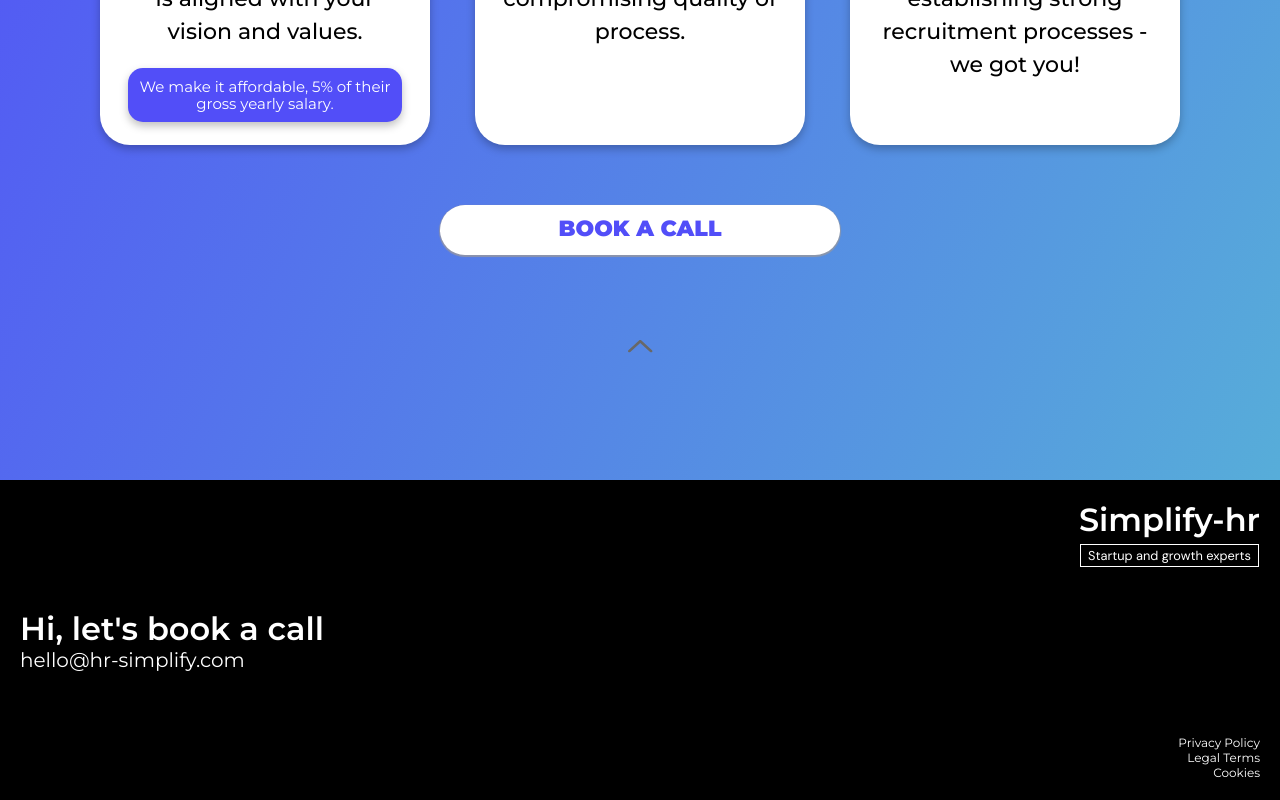
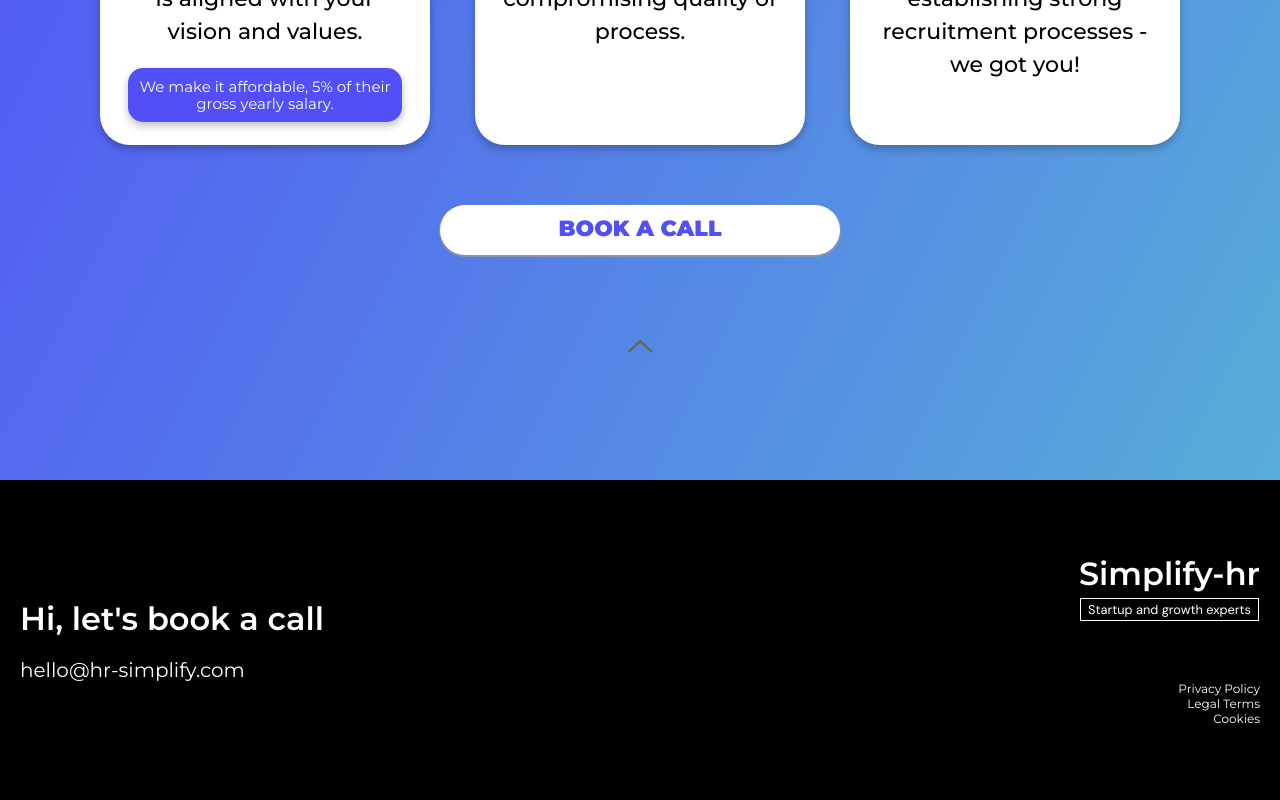
Before and after one commit to SmaelNicolas/Simplifyhr, a React (Create React App) app: page / in a window 1280 px wide. Shown: the part 2563-3363 px from the top of the page. Built offline with nearby package versions, Linux system fonts and the light colour scheme.

Commit message:
responsive fixings

```diff
--- a/src/Components/Footer/FooterStyled.js
+++ b/src/Components/Footer/FooterStyled.js
@@ -12,7 +12,7 @@
 `;
 
 export const Left = styled.div`
-	flex: 2;
+	flex: 1;
 	padding: 20px;
 	display: flex;
 	flex-direction: column;
@@ -24,6 +24,11 @@
 	font-size: 2rem;
 	font-weight: 600;
 	overflow: hidden;
+  margin-bottom: 20px;
+
+  @media screen and (max-width: 440px) {
+    font-size: 1.5rem;
+  }
 `;
 
 export const Title = styled.span``;
@@ -35,6 +40,10 @@
 	font-size: 20px;
 	text-decoration: none;
 	color: #fff;
+
+  @media screen and (max-width: 834px) {
+    font-size: 1rem;
+  }
 `;
 
 export const Right = styled.div`
@@ -43,7 +52,7 @@
 	display: flex;
 	flex-direction: column;
 	align-items: flex-end;
-	justify-content: space-between;
+	justify-content: space-evenly;
 	height: 100%;
 `;
 
--- a/src/Components/Logo/Logo.jsx
+++ b/src/Components/Logo/Logo.jsx
@@ -14,6 +14,10 @@
 	color: #fff;
 	font-weight: 600;
   font-size: 2rem;
+
+  @media screen and (max-width: 945px) {
+    font-size: 1.2rem;
+  }
 `;
 
 const Subtitle = styled.span`
@@ -25,6 +29,9 @@
   padding:2px 7px;
   margin: 5px 0;
   font-family: var(--dmsansFont);
+  @media screen and (max-width: 945px) {
+    font-size: 0.5rem;
+  }
 `;
 
 const Logo = () => {
--- a/src/Components/Navbar/NavbarStyled.js
+++ b/src/Components/Navbar/NavbarStyled.js
@@ -13,7 +13,7 @@
 	top: 0px;
 	z-index: 1000;
 
-	@media screen and (max-width: 960px) {
+	@media screen and (max-width: 945px) {
 		transition: 0.8s all ease;
 	}
 `;
@@ -30,7 +30,7 @@
 export const MobileIcon = styled.div`
 	display: none;
 
-	@media screen and (max-width: 834px) {
+	@media screen and (max-width: 945px) {
 		display: block;
 		position: absolute;
 		top: 0;
@@ -48,7 +48,7 @@
 	text-align: center;
 	text-transform: uppercase;
 
-	@media screen and (max-width: 834px) {
+	@media screen and (max-width: 945px) {
 		display: none;
 	}
 `;
```
